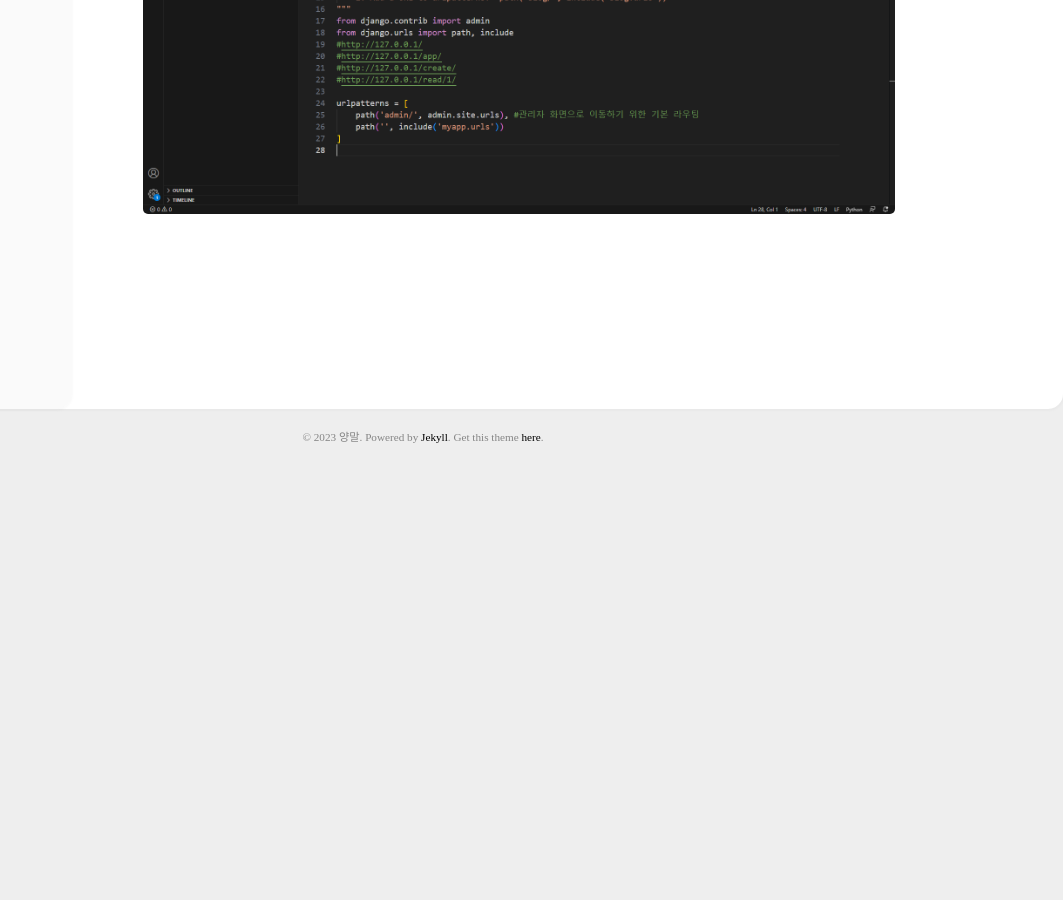
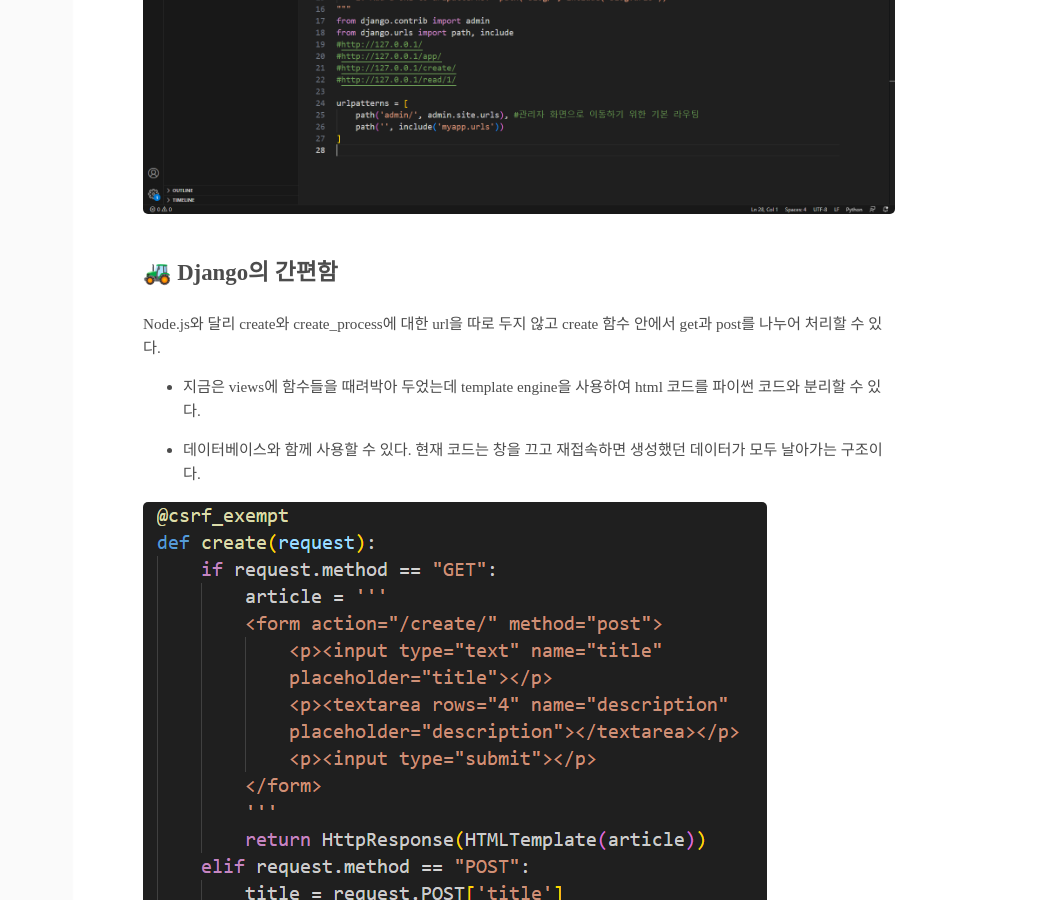
Before and after one commit to ywonchae1/ywonchae1.github.io, a Jekyll site: the page built from _posts/2023-06-21-opentutorials_django_part01.md, in a window 1280 px wide and 900 px high, scrolled down 3935 px. Shown: the whole window, without its empty margins (217-1280 px from the left). Built offline with Jekyll 4.4.1, drawn with Linux system fonts in a browser that asks for light colours; some web fonts are replaced; before the commit the page ends 4405 px from its top, so only the background shows below that.

Commit message:
doc: edit post

```diff
--- a/_posts/2023-06-21-opentutorials_django_part01.md
+++ b/_posts/2023-06-21-opentutorials_django_part01.md
@@ -45,3 +45,13 @@
 ## 하지만 모든 url을 잘 만들어 두면 문제가 안 생긴다..
 
 <img src="../attachment/230621/Capture6.PNG">
+
+## 🚜 Django의 간편함
+
+Node.js와 달리 create와 create_process에 대한 url을 따로 두지 않고 create 함수 안에서 get과 post를 나누어 처리할 수 있다.
+
+- 지금은 views에 함수들을 때려박아 두었는데 template engine을 사용하여 html 코드를 파이썬 코드와 분리할 수 있다.
+
+- 데이터베이스와 함께 사용할 수 있다. 현재 코드는 창을 끄고 재접속하면 생성했던 데이터가 모두 날아가는 구조이다.
+
+<img src="../attachment/230621/Capture7.PNG">
```
Also changed, not shown: attachment/230621/Capture7.PNG (added).
